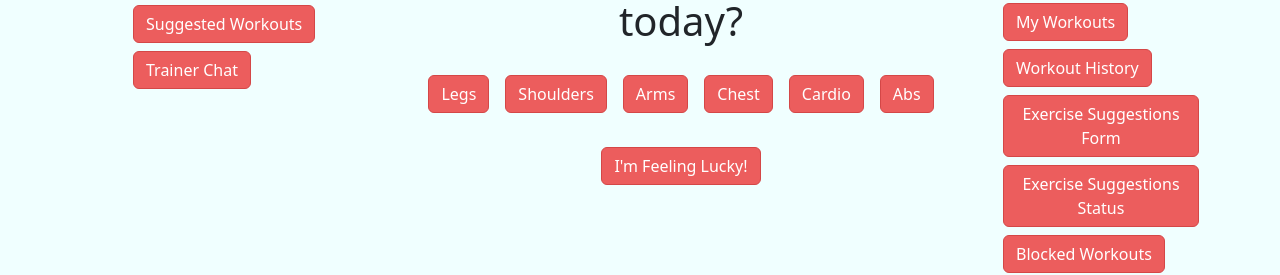
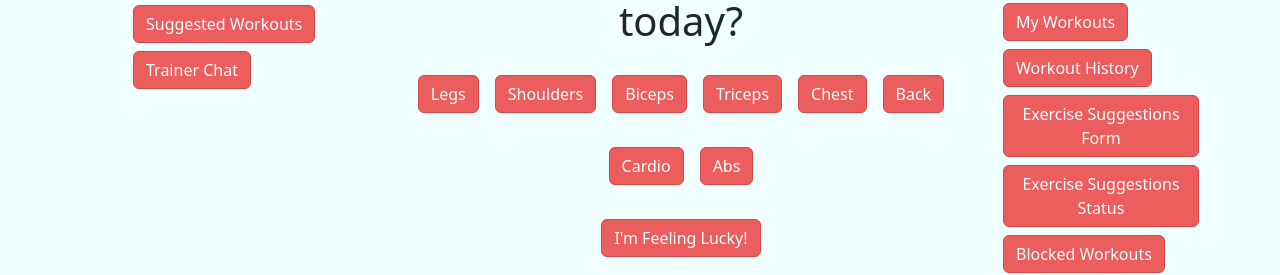
Before and after one commit to griffineast/Workout-Builder, a Vue app in the folder capstone/vue/: page / in a window 1280 px wide. Shown: the part 303-578 px from the top of the page. Built offline with nearby package versions, Linux system fonts and the light colour scheme; no server answers; sample sign-in values are in the browser's storage.

Commit message:
added functionality to activate and deactivate buttons

```diff
--- a/capstone/vue/src/components/UserColumn.vue
+++ b/capstone/vue/src/components/UserColumn.vue
@@ -9,13 +9,12 @@
     <div class="col-6">
     <div class="text-center">
     <h1>What would you like to hit today?</h1>
-            <button class="btn btn-primary mx-2">Legs</button>
-            <button class="btn btn-primary mx-2">Shoulders</button>
-            <button class="btn btn-primary mx-2"> Arms</button>
-            <button class="btn btn-primary mx-2">Chest</button>
-            <button class="btn btn-primary mx-2">Cardio</button>
-            <button class="btn btn-primary mx-2">Abs</button>
-            <button class="btn btn-primary mx-5">I'm Feeling Lucky!</button>
+        <div class="target-btns">
+            <button class="btn btn-primary mx-2" v-for= "(btn, index) in buttons" v-bind:key="btn" @click="toggleActiveClass(index)" :class= "{active: btn.active}">
+                {{btn.name}}
+            </button>
+        </div>
+            <button class="btn btn-primary mx-5" :class="{active:isActive}" @click="isActive = !isActive">I'm Feeling Lucky!</button>
             </div>
             </div>
     <div class="mx-auto" style="width: 220px;">
@@ -34,7 +33,26 @@
 export default {
     data() {
         return{
-
+            isActive: false,
+            buttons: [{name: 'Legs', active: false},
+            {name: 'Shoulders', active: false},
+            {name: 'Biceps', active: false},
+            {name: 'Triceps', active: false},
+            {name: 'Chest', active: false},
+            {name: 'Back', active: false},
+            {name: 'Cardio', active: false},
+            {name: 'Abs', active: false}]
+        };
+    },
+    methods: {
+       toggleActiveClass: function(index){
+     this.buttons[index].active=!this.buttons[index].active;
+        },
+        toggleImFeelingLucky: function(event) {
+            event.isActive = !event.enable;
+            this.buttons.forEach(function(button) {
+                button.active = false;
+            })
         }
     }
 
@@ -57,4 +75,8 @@ export default {
 .body{
     background-color: cornflowerblue;
 }
+
+.active {
+    background-color:cyan;
+}
 </style>
```
